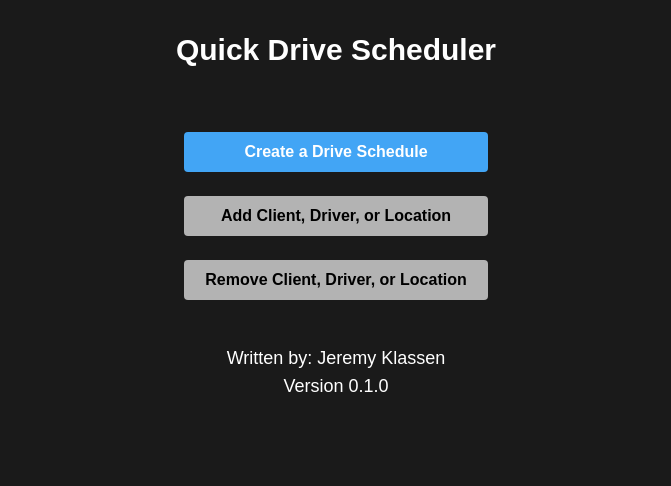
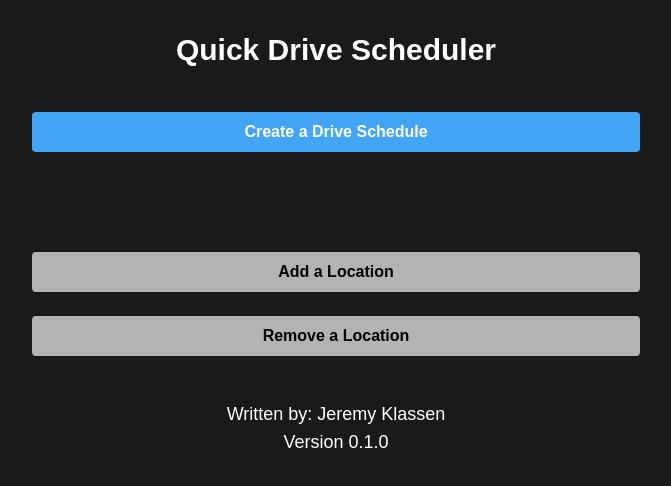
Before and after one commit to JeremyKlassen/QuickDriveScheduler, a React (Vite) app: page / in a window 1280 px wide. Shown: the top 486 px of the page, without its empty margins (304-975 px from the left). Built offline with nearby package versions, Linux system fonts and the light colour scheme; the HTML template or start-up script is replaced by a standard one.

Commit message:
Added a button in addData that creates example users instead of it being automatically created in the Home menu..

```diff
--- a/src/components/pages/AddData.tsx
+++ b/src/components/pages/AddData.tsx
@@ -4,6 +4,12 @@ import { User } from "../../utils/interfaces";
 import { getUsers } from "../../utils/GetData";
 import Header from "../layout/Header";
 import { calculateDistance } from "../../utils/CreateSchedule";
+import { generateFixedData } from "../../utils/InsertData";
+
+const handleExampleUsers = () => {
+  const data: User[] = generateFixedData();
+  localStorage.setItem("users", JSON.stringify(data));
+};
 
 const AddData = () => {
   const navigate = useNavigate();
@@ -50,7 +56,7 @@ const AddData = () => {
         className="grid grid-rows-5 place-items-center"
         onSubmit={handleSubmit}
       >
-        <div className="m-3 grid grid-rows-2 place-items-center">
+        <div className="m-3 grid grid-rows-2 place-items-center row h-20">
           <label className="mb-1 text-lg font-bold" htmlFor="name">
             Name:
           </label>
@@ -101,7 +107,7 @@ const AddData = () => {
             <option value="location">Location</option>
           </select>
         </div>
-        <div className="grid grid-rows-2 w-full place-items-center">
+        <div className="grid grid-rows-3 w-full place-items-center row-span-2">
           <button type="submit" className="blueButton w-1/2 m-2">
             Update
           </button>
@@ -113,6 +119,15 @@ const AddData = () => {
           >
             Home
           </button>
+          <button
+            className="redButton m-2 w-1/2"
+            onClick={() => {
+              handleExampleUsers();
+              navigate("/");
+            }}
+          >
+            Create Example Users
+          </button>
         </div>
       </form>
     </>
--- a/src/components/pages/Home.tsx
+++ b/src/components/pages/Home.tsx
@@ -13,13 +13,12 @@ const Home = () => {
   return (
     <>
       <Header />
-      <div className="grid grid-rows-1 place-items-center">
-        <div className="w-full sm:w-1/2 mt-5">
+      <div className="max-w-full mt-5">
         <button
           onClick={() => {
             navigate("/Select");
           }}
-            className="blueButton w-1/2 sm:w-1/2 m-1"
+          className="blueButton w-1/2 m-1 mb-20"
         >
           Create a Drive Schedule
         </button>
@@ -27,21 +26,20 @@ const Home = () => {
           onClick={() => {
             navigate("/addData");
           }}
-            className="greyButton w-1/2 sm:w-1/2 mt-5 mb-5"
+          className="greyButton w-1/2 mt-5 mb-5"
         >
-            Add Client, Driver, or Location
+          Add a Location
         </button>
         <button
           onClick={() => {
             navigate("/removeData");
           }}
-            className="greyButton w-1/2 sm:w-1/2 m-1"
+          className="greyButton w-1/2 m-1"
         >
-            Remove Client, Driver, or Location
+          Remove a Location
         </button>
         <h2 className="text-lg mt-10">Written by: Jeremy Klassen</h2>
         <h2 className="text-lg">Version 0.1.0</h2>
-        </div>
       </div>
     </>
   );
--- a/src/components/pages/RemoveData.tsx
+++ b/src/components/pages/RemoveData.tsx
@@ -29,7 +29,7 @@ const RemoveData = () => {
           onChange={(e) => setSelectedName(e.target.value)}
         >
           <option value="" disabled>
-            Select a name
+            Select a Location
           </option>
           {data.map((user) => (
             <option key={user.name} value={user.name}>
--- a/src/utils/GetData.ts
+++ b/src/utils/GetData.ts
@@ -1,4 +1,3 @@
-import { generateFixedData } from "./InsertData";
 import { User } from "./interfaces";
 
 export function getUsers() {
@@ -16,8 +15,6 @@ export function getUsers() {
           "Invalid data format in localStorage. Expected an array."
         );
       }
-    } else {
-      data = generateFixedData();
     }
   } catch (error) {
     console.log(error);
```
Lines whose indentation alone changed are shown as unchanged.
